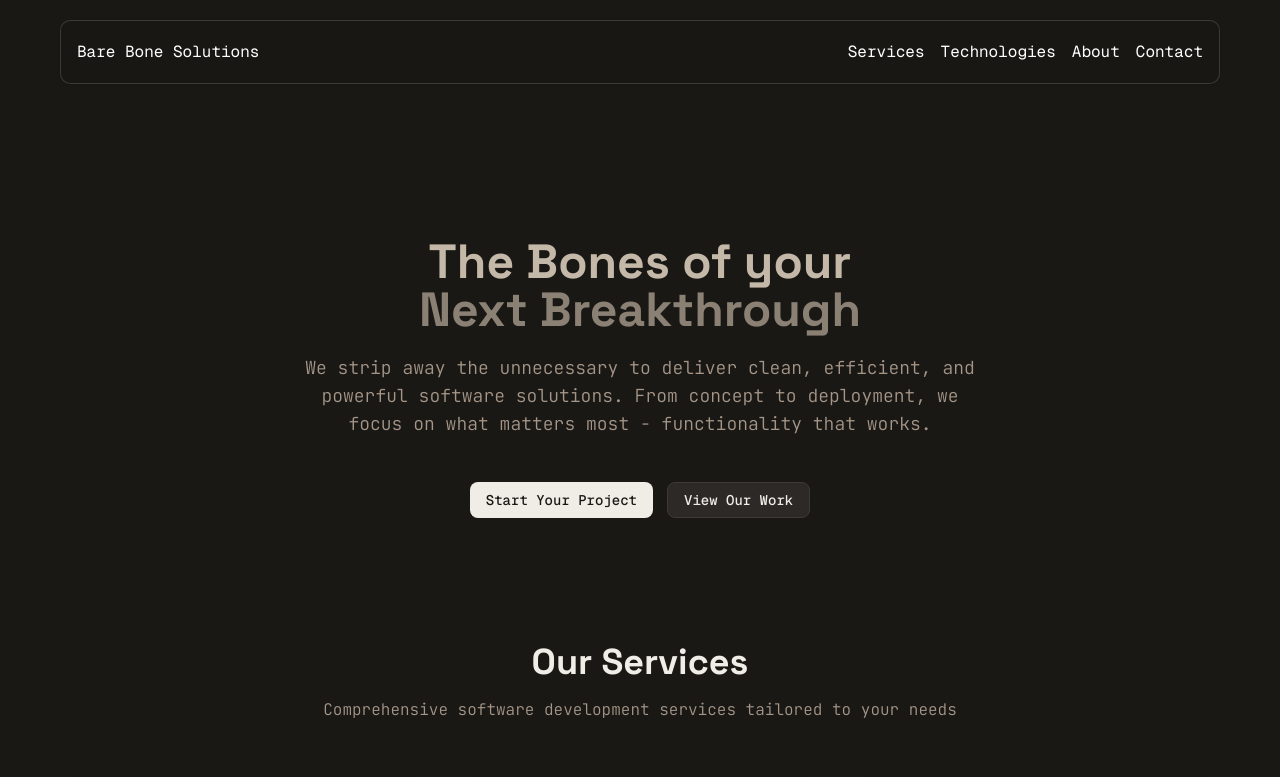
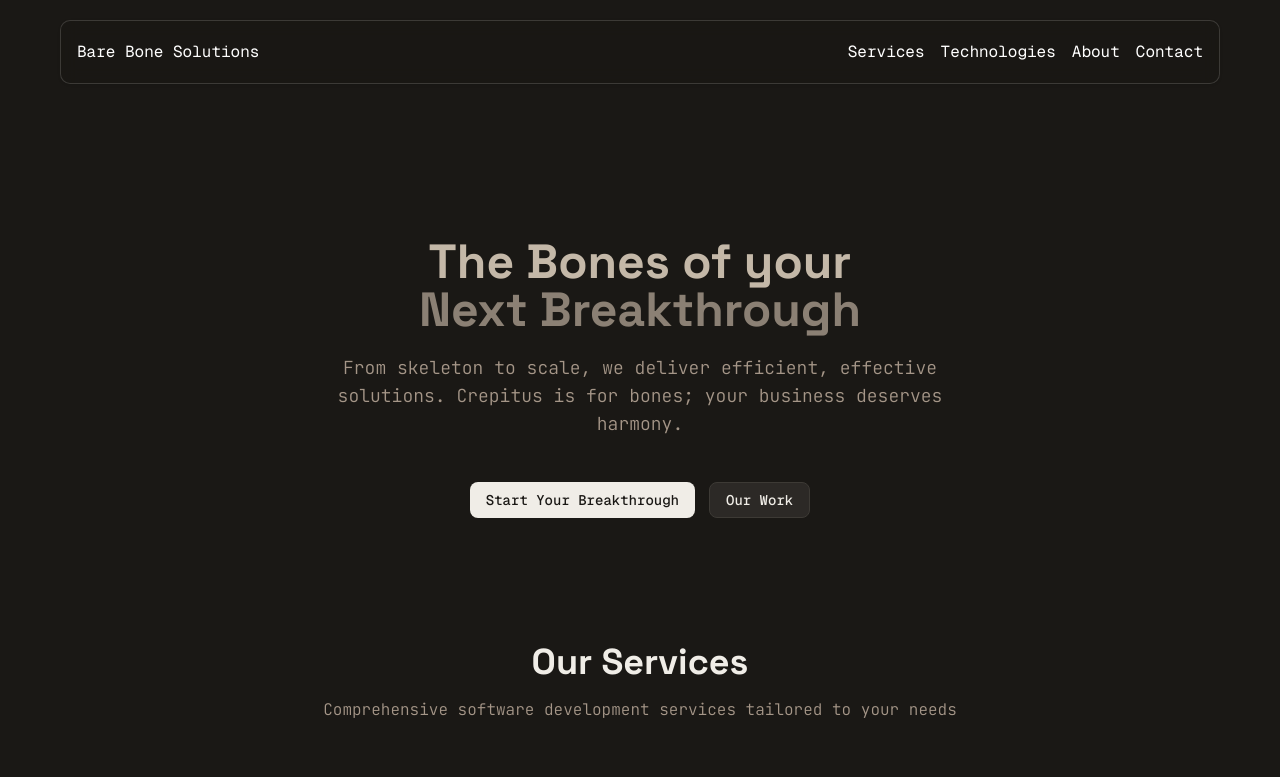
Before and after one commit to bare-bones-solutions/barebones-site, a Next.js app: page / in a window 1280 px wide. Shown: the top 777 px of the page. Built offline with nearby package versions, Linux system fonts and the light colour scheme; a web font is replaced by a local one.

Commit message:
update header text section

```diff
--- a/src/components/homepage/hero.tsx
+++ b/src/components/homepage/hero.tsx
@@ -37,7 +37,7 @@ export default function Hero() {
                 </div>
                 <div className="flex flex-col items-center justify-center">
                     <p className="text-center max-w-[700px] sm:text-lg">
-                        We strip away the unnecessary to deliver clean, efficient, and powerful software solutions. From concept to deployment, we focus on what matters most - functionality that works.
+                        From skeleton to scale, we deliver efficient, effective solutions. Crepitus is for bones; your business deserves harmony.
                     </p>
                 </div>
                 <div className="flex flex-col justify-center gap-[14px] mt-[24px] sm:flex-row">
@@ -52,7 +52,7 @@ export default function Hero() {
                         whileTap={{ scale: 0.98 }}
                         transition={{ type: "spring", stiffness: 300, damping: 20 }}
                     >
-                        Start Your Project
+                        Start Your Breakthrough
                     </MotionButton>
                     <MotionButton
                         variant="secondary"
@@ -68,7 +68,7 @@ export default function Hero() {
                         transition={{ type: "spring", stiffness: 300, damping: 20 }}
                         className="secondary-button"
                     >
-                        View Our Work
+                        Our Work
                     </MotionButton>
                 </div>
             </motion.div>
```
